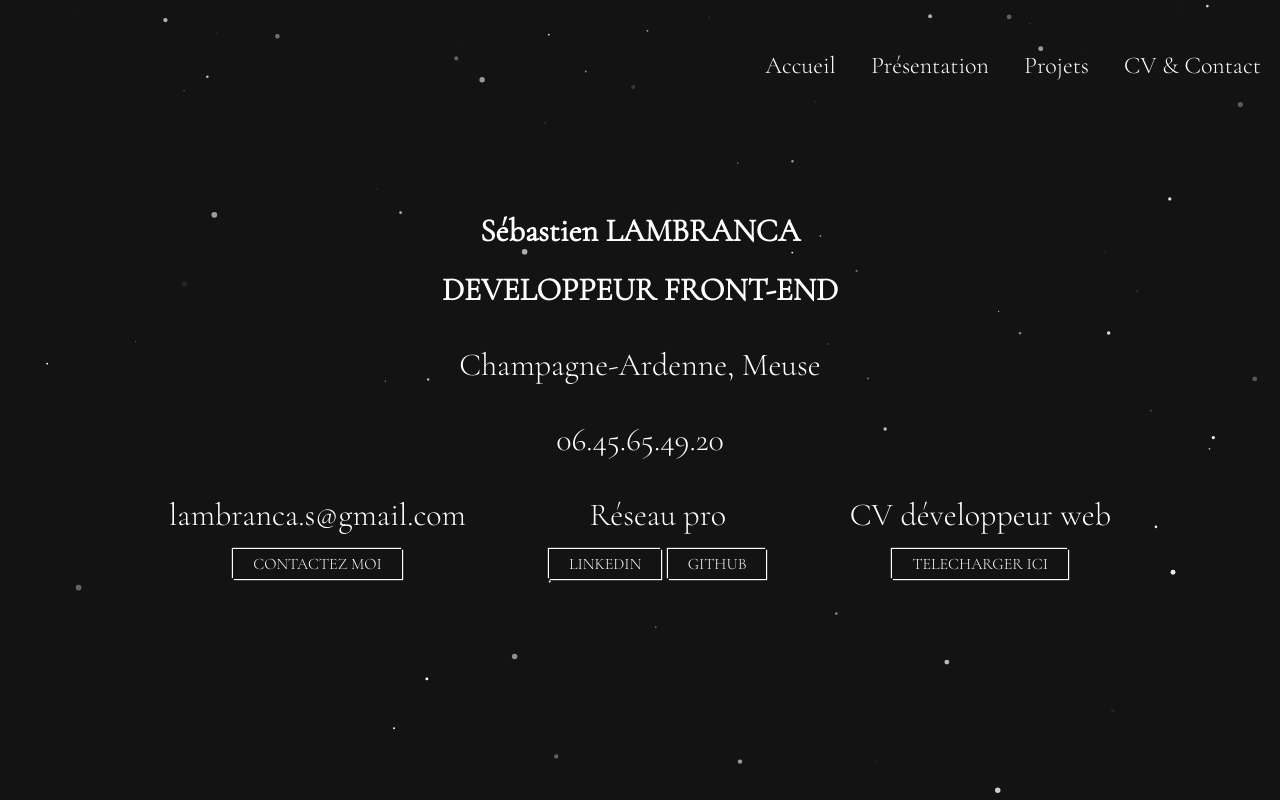
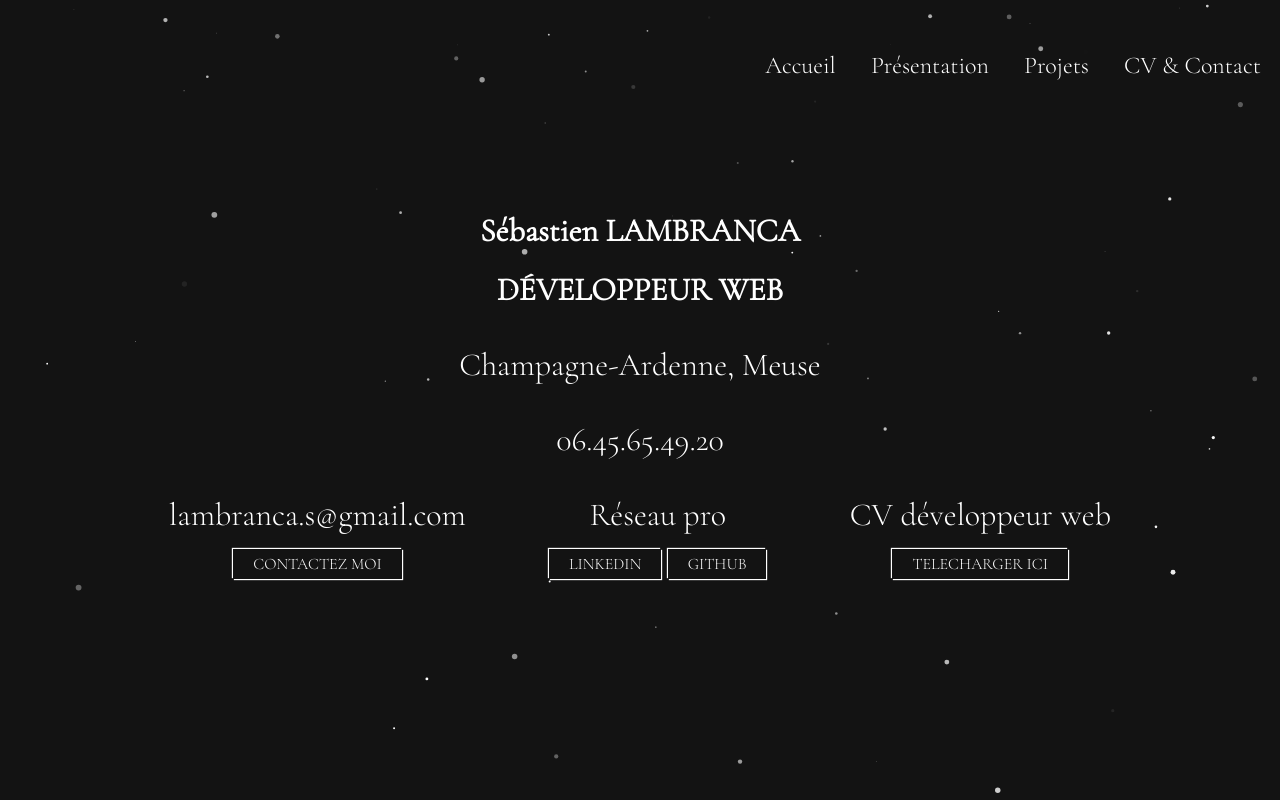
Before and after one commit to Lambseb/portfolioV2, a React (Vite) app: page /cv in a window 1280 px wide. Built offline with nearby package versions, Linux system fonts and the light colour scheme.

Commit message:
refact: front-end to web

```diff
--- a/src/pages/contact/Cv.jsx
+++ b/src/pages/contact/Cv.jsx
@@ -7,7 +7,7 @@ function Cv() {
         <div>
           <h3 className={styles.name_cv}>Sébastien LAMBRANCA</h3>
           <p className={styles.para_cv}>
-            <strong>DEVELOPPEUR FRONT-END</strong>
+            <strong>DÉVELOPPEUR WEB</strong>
           </p>
         </div>
         <p className={styles.para_cv}>Champagne-Ardenne, Meuse</p>
--- a/src/pages/sectionhome/SectionHome.jsx
+++ b/src/pages/sectionhome/SectionHome.jsx
@@ -19,7 +19,7 @@ function SectionHome() {
           transition={{ duration: 1 }}
           className={styles.title_job}
         >
-          Développeur front-end
+          Développeur web
         </motion.p>
         <NavLink className={styles.btn} to="/Cv">
           CONTACT
```
